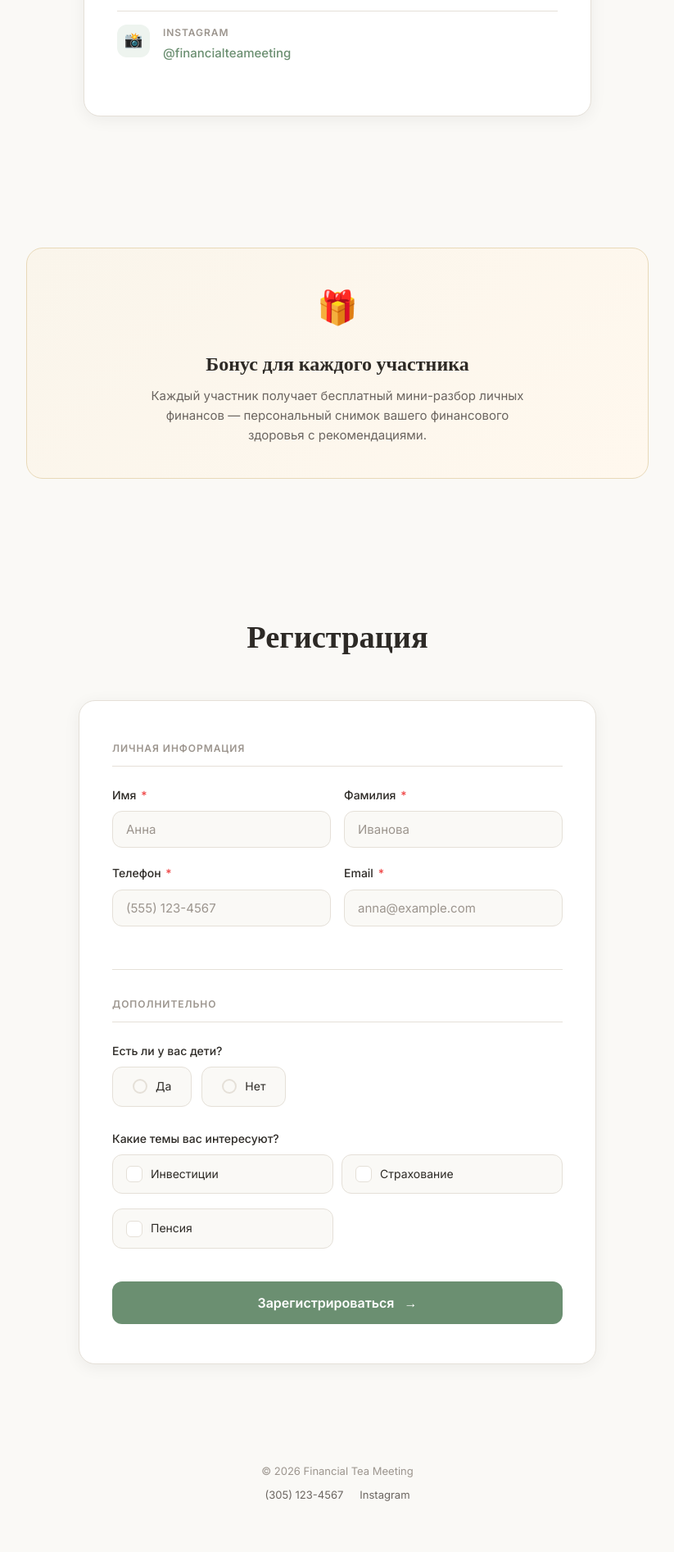
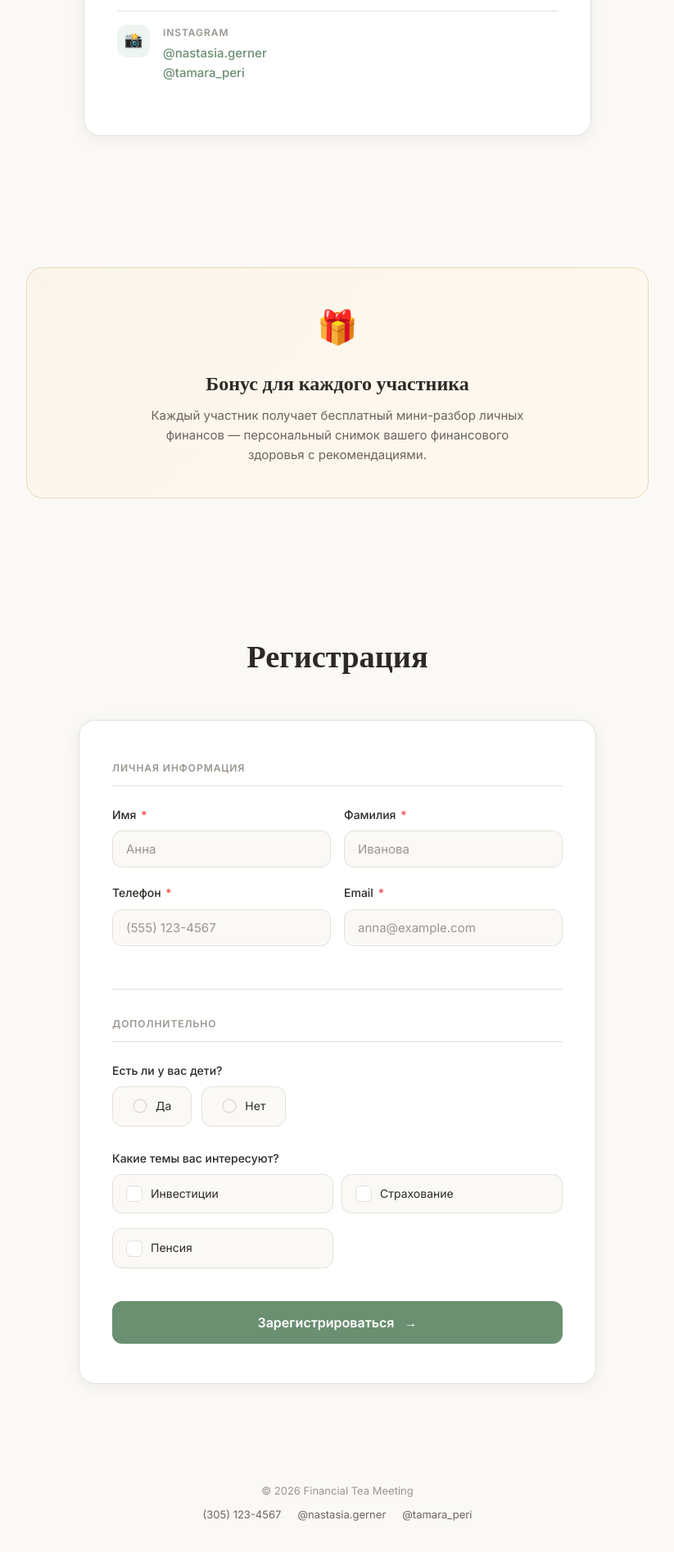
Before and after one commit to zheniamotolov/Anastasia-insurance, a plain HTML site: page tea-meet.html in a window 1280 px wide. Shown: the part 2819-4712 px from the top of the page at 82% size, without its empty margins (228-1051 px from the left). Drawn offline with nearby package versions, Linux system fonts and the light colour scheme.

Commit message:
Replace generic Instagram with individual speaker handles
Remove @financialteameeting, add @nastasia.gerner (Gerner)
and @tamara_peri (Tamara) in event details and footers.

Co-Authored-By: Claude Opus 4.6 <noreply@anthropic.com>

```diff
--- a/tea-meet.html
+++ b/tea-meet.html
@@ -968,7 +968,10 @@
         <div class="detail-icon">&#128248;</div>
         <div class="detail-text">
           <div class="detail-label">Instagram</div>
-          <div class="detail-value"><a href="https://instagram.com/" target="_blank" rel="noopener">@financialteameeting</a></div>
+          <div class="detail-value">
+            <a href="https://instagram.com/nastasia.gerner" target="_blank" rel="noopener">@nastasia.gerner</a><br>
+            <a href="https://instagram.com/tamara_peri" target="_blank" rel="noopener">@tamara_peri</a>
+          </div>
         </div>
       </div>
     </div>
@@ -1091,7 +1094,8 @@
     <p>&copy; 2026 Financial Tea Meeting</p>
     <div class="footer-links">
       <a href="tel:+13051234567">(305) 123-4567</a>
-      <a href="https://instagram.com/" target="_blank" rel="noopener">Instagram</a>
+      <a href="https://instagram.com/nastasia.gerner" target="_blank" rel="noopener">@nastasia.gerner</a>
+      <a href="https://instagram.com/tamara_peri" target="_blank" rel="noopener">@tamara_peri</a>
     </div>
   </div>
 
```
Also changed, not shown: tea-meet-purchase.html (+1 -1 lines).
